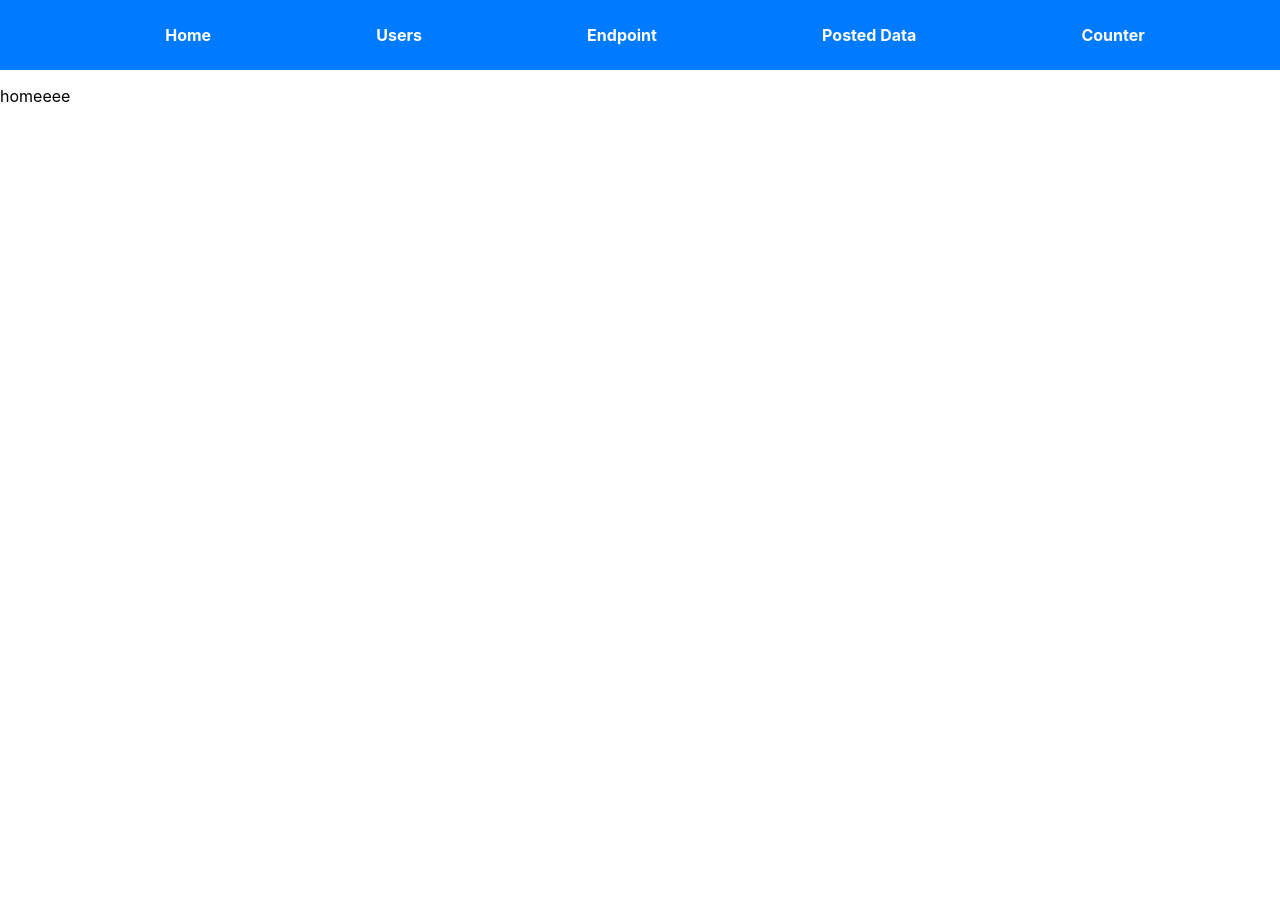
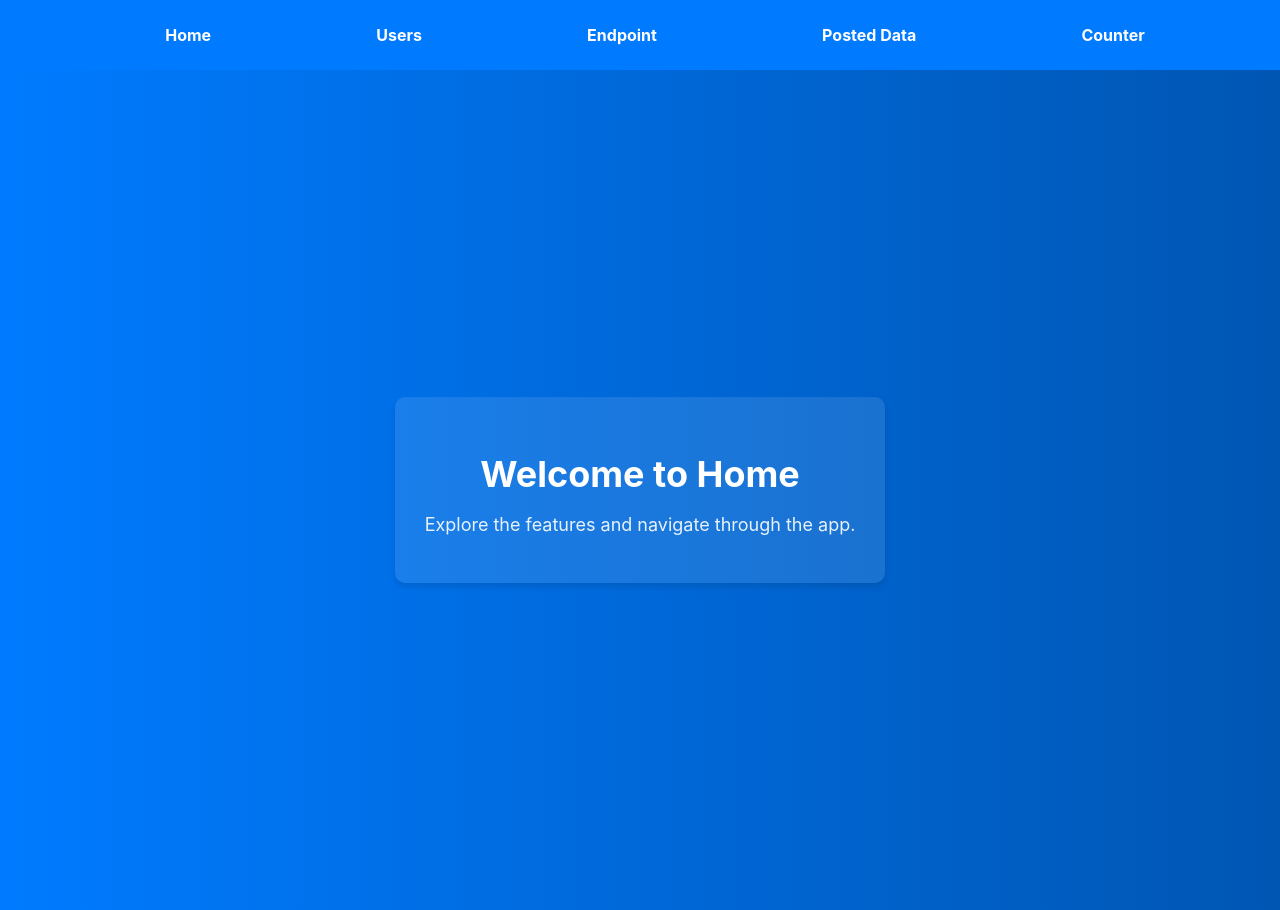
Before and after one commit to MounikaRadha/Project1, a React (Create React App) app in the folder projectX/app1/: page /ui/ in a window 1280 px wide. Shown: the top 910 px of the page. Before the commit the page ends 800 px from the top, so only its background shows below. Built offline with nearby package versions, Linux system fonts and the light colour scheme.

Commit message:
feat/home css added

```diff
--- a/projectX/app1/src/components/Home.js
+++ b/projectX/app1/src/components/Home.js
@@ -1,4 +1,14 @@
-const Home=()=>{
-    return<p>homeeee</p>
-}
+import "../styles/Home.css";
+
+const Home = () => {
+    return (
+        <div className="home-container">
+            <div className="home-content">
+                <h1>Welcome to Home</h1>
+                <p>Explore the features and navigate through the app.</p>
+            </div>
+        </div>
+    );
+};
+
 export default Home;
--- a/projectX/app1/src/constants/Url_Constants.js
+++ b/projectX/app1/src/constants/Url_Constants.js
@@ -3,9 +3,9 @@ const BASE_NAME="/ui"
 const BASE_URL = BACKEND_URL + "/private/the_updater/v1";
 const USERS_PATH= "/users"
 const USERS = BASE_URL +USERS_PATH;
-const END_POINTS_PATH="/end_points"
+const END_POINTS_PATH="/endpoint"
 const END_POINTS = BASE_URL + END_POINTS_PATH;
-const POSTED_DATA_PATH="/post_data"
+const POSTED_DATA_PATH="/postedData"
 const POSTED_DATA = BASE_URL + POSTED_DATA_PATH;
 const URL_Constants = { BACKEND_URL, BASE_URL, USERS, END_POINTS, POSTED_DATA ,BASE_NAME,USERS_PATH,END_POINTS_PATH,POSTED_DATA_PATH};
 export default URL_Constants;
--- /dev/null
+++ b/projectX/app1/src/styles/Home.css
@@ -0,0 +1,28 @@
+.home-container {
+    display: flex;
+    justify-content: center;
+    align-items: center;
+    height: 100vh;
+    background: linear-gradient(to right, #007bff, #0056b3);
+    color: white;
+    text-align: center;
+    padding: 20px;
+}
+
+.home-content {
+    max-width: 600px;
+    background: rgba(255, 255, 255, 0.1);
+    padding: 30px;
+    border-radius: 10px;
+    box-shadow: 0px 4px 6px rgba(0, 0, 0, 0.1);
+}
+
+.home-content h1 {
+    font-size: 36px;
+    margin-bottom: 10px;
+}
+
+.home-content p {
+    font-size: 18px;
+    opacity: 0.9;
+}
```
